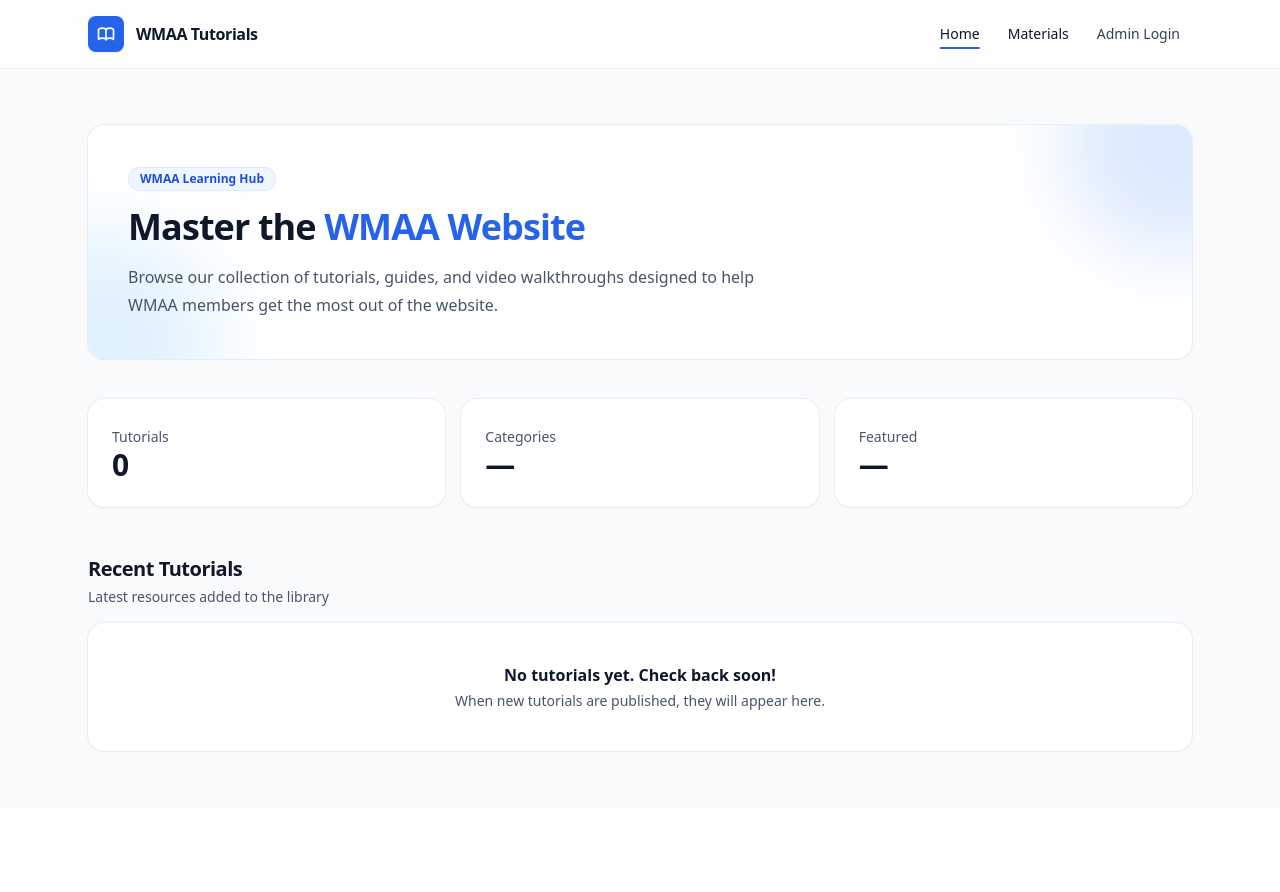
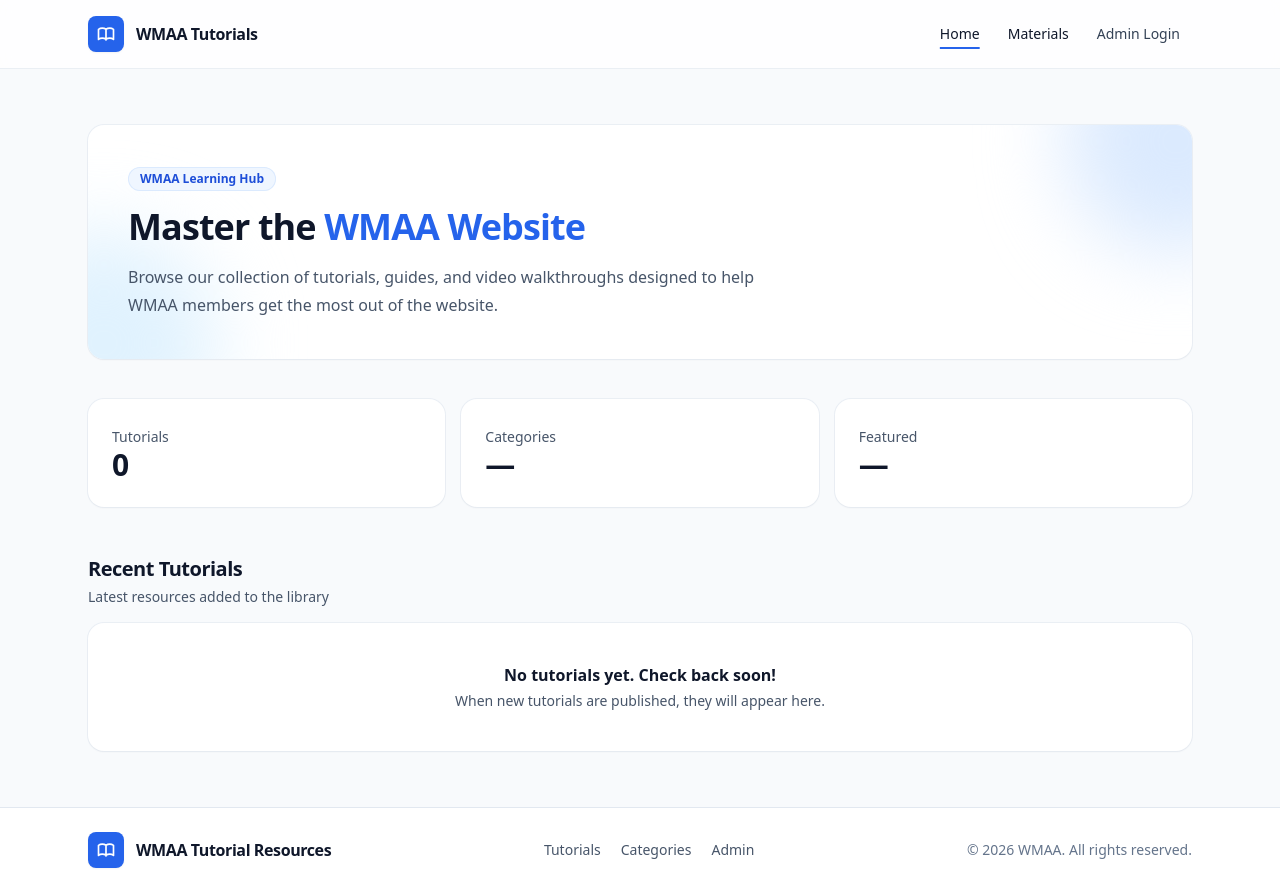
Before and after one commit to farazkabir/Tutorial-Resource-Management---CITS5206-Group15, a Python web app: template web/templates/home.html in a window 1280 px wide. Before the commit the page ends 752 px from the top, so only its background shows below. Run offline with Jinja, Linux system fonts and the light colour scheme; the template is opened without the code that fills it, so the values that code supplies are empty; some libraries are stand-ins or nearby versions.

Commit message:
Add footer

```diff
--- a/web/templates/base.html
+++ b/web/templates/base.html
@@ -10,7 +10,8 @@
 
     {% block styles %}{% endblock %}
   </head>
-  <body class="text-slate-900 antialiased">
+  <body class="min-h-screen bg-slate-50 text-slate-900 antialiased flex flex-col">
+    <main class="flex-1">
       {% with messages = get_flashed_messages(with_categories=true) %}
         {% if messages %}
           <div class="mx-auto mt-4 max-w-6xl px-4 sm:px-6">
@@ -26,5 +27,27 @@
       {% endwith %}
 
       {% block content %}{% endblock %}
+    </main>
+
+    <footer class="border-t border-slate-200 bg-white/95">
+      <div class="mx-auto flex w-full max-w-6xl flex-col gap-5 px-4 py-6 sm:px-6 md:flex-row md:items-center md:justify-between md:gap-6">
+        <div class="flex items-center gap-3">
+          <span class="flex h-9 w-9 items-center justify-center rounded-lg bg-blue-600 text-white shadow-sm">
+            <svg xmlns="http://www.w3.org/2000/svg" class="h-5 w-5" fill="none" viewBox="0 0 24 24" stroke="currentColor" aria-hidden="true">
+              <path stroke-linecap="round" stroke-linejoin="round" stroke-width="2" d="M12 6.253v13m0-13C10.832 5.477 9.246 5 7.5 5A7.5 7.5 0 003 6.5v12A7.5 7.5 0 017.5 17c1.746 0 3.332.477 4.5 1.253m0 0C13.168 17.477 14.754 17 16.5 17A7.5 7.5 0 0121 18.5v-12A7.5 7.5 0 0016.5 5c-1.746 0-3.332.477-4.5 1.253" />
+            </svg>
+          </span>
+          <span class="text-sm font-semibold tracking-tight text-slate-900 sm:text-base">WMAA Tutorial Resources</span>
+        </div>
+
+        <nav class="flex flex-wrap items-center gap-x-5 gap-y-2 text-sm font-medium text-slate-600 md:justify-center" aria-label="Footer navigation">
+          <a href="{{ url_for('main.materials') }}" class="transition-colors hover:text-blue-700">Tutorials</a>
+          <a href="{{ url_for('main.home') }}" class="transition-colors hover:text-blue-700">Categories</a>
+          <a href="{{ url_for('auth.login') }}" class="transition-colors hover:text-blue-700">Admin</a>
+        </nav>
+
+        <p class="text-sm text-slate-500 md:text-right">© 2026 WMAA. All rights reserved.</p>
+      </div>
+    </footer>
   </body>
 </html>
```
Lines whose indentation alone changed are shown as unchanged.
